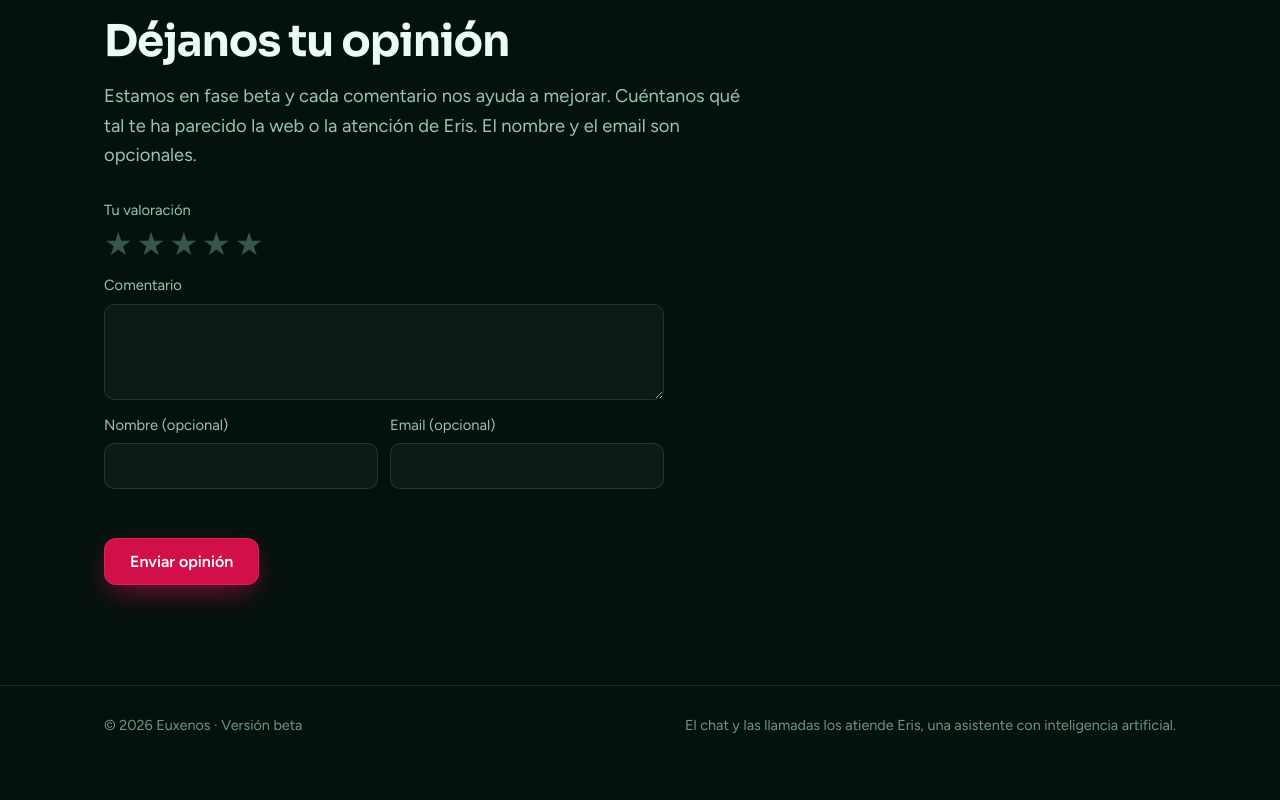
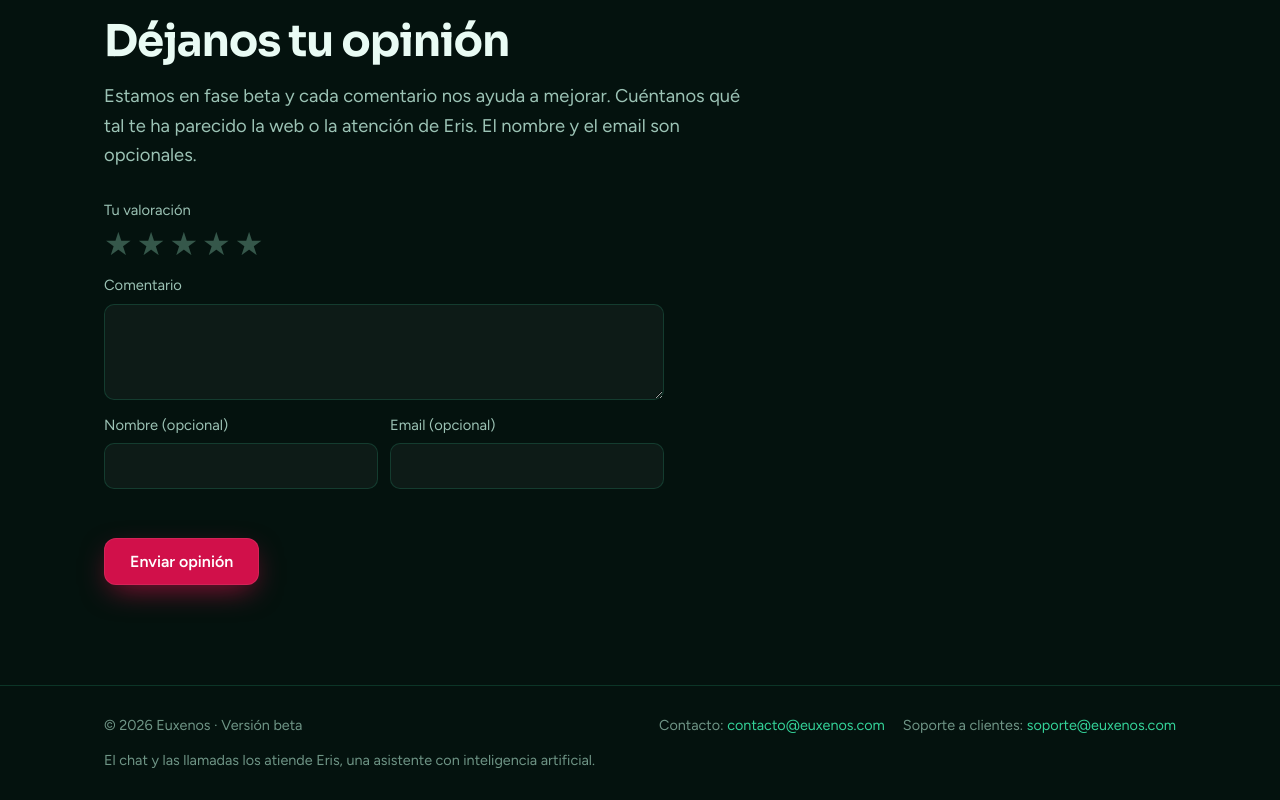
Before and after one commit to Josemg0023/web-solucionesdigitalesjmg, a plain HTML site: page index.html in a window 1280 px wide. Shown: the part 5479-6279 px from the top of the page. Before the commit the page ends 6244 px from the top, so only its background shows below. Drawn offline with Linux system fonts and the light colour scheme.

Commit message:
Pie de página: correos de contacto y soporte
Co-Authored-By: Claude Opus 5.5 <noreply@anthropic.com>
Claude-Session: https://claude.ai/code/session_014LoqRPmLKnTXD5cf5oDS1y

```diff
--- a/index.html
+++ b/index.html
@@ -127,6 +127,9 @@ a{color:inherit}
 .cierre .alternativa a{color:var(--esmeralda-luz)}
 .pie{color:#6F9586;font-size:.9rem;border-top:1px solid var(--linea)}
 .pie .envoltura{padding-top:28px;padding-bottom:28px;display:flex;flex-wrap:wrap;justify-content:space-between;gap:12px}
+.pie .correos{display:flex;flex-wrap:wrap;gap:6px 18px}
+.pie a{color:var(--esmeralda-luz);text-decoration:none}
+.pie a:hover{text-decoration:underline}
 
 /* Ventana del chat */
 .lanzador{position:fixed;right:22px;bottom:22px;z-index:20}
@@ -497,6 +500,7 @@ a{color:inherit}
 <footer class="pie">
   <div class="envoltura">
     <span>© 2026 Euxenos · Versión beta</span>
+    <span class="correos"><span>Contacto: <a href="mailto:contacto@euxenos.com">contacto@euxenos.com</a></span><span>Soporte a clientes: <a href="mailto:soporte@euxenos.com">soporte@euxenos.com</a></span></span>
     <span>El chat y las llamadas los atiende Eris, una asistente con inteligencia artificial.</span>
   </div>
 </footer>
```
